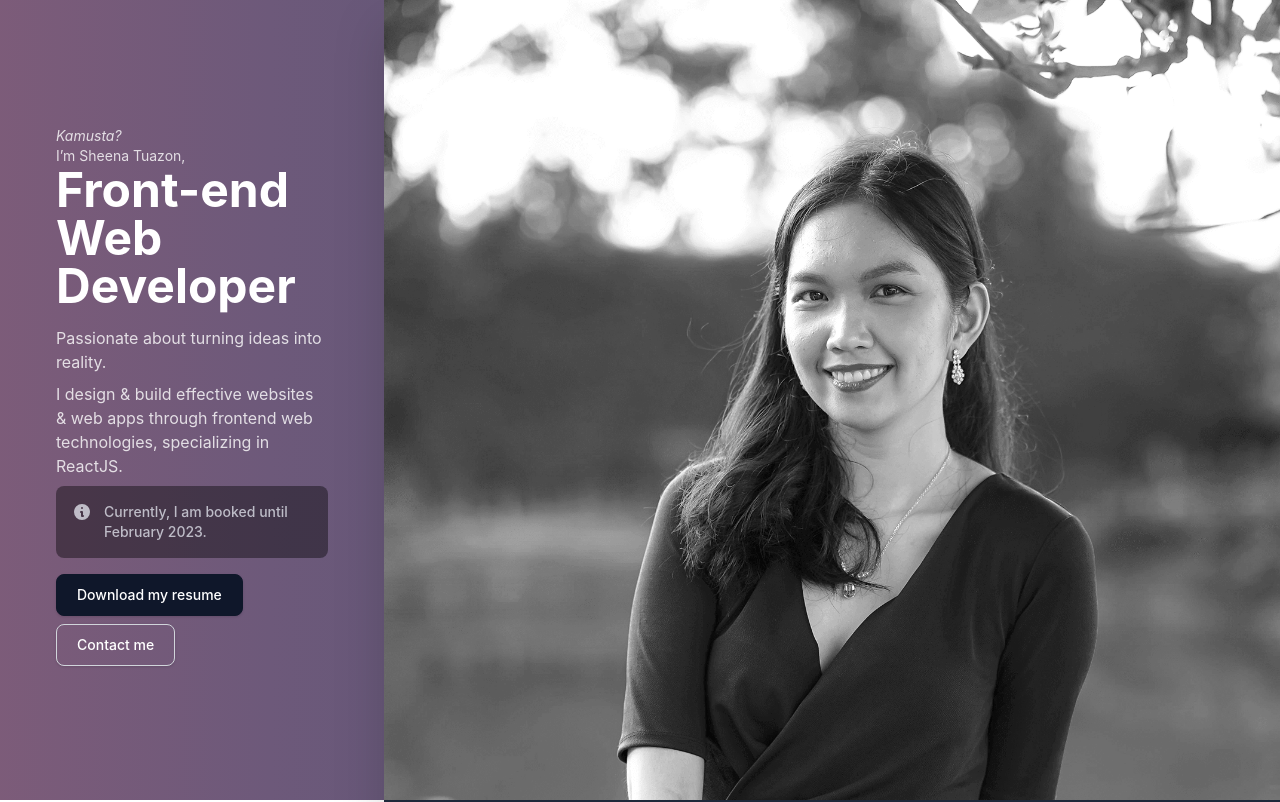
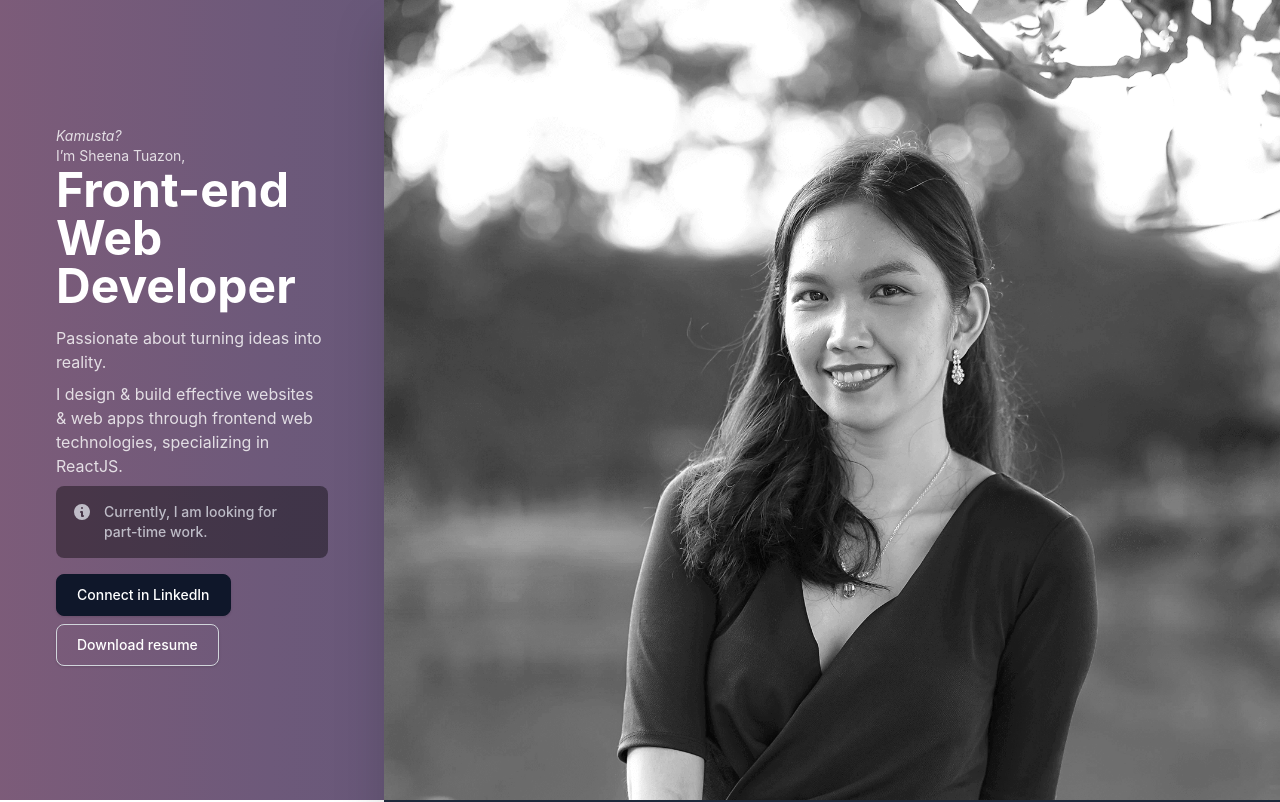
Before and after one commit to shwwwna/react-portfolio, a Next.js app: page / in a window 1280 px wide. Shown: the top 802 px of the page. Built offline with nearby package versions, Linux system fonts and the light colour scheme.

Commit message:
update availability

```diff
--- a/components/Hero.js
+++ b/components/Hero.js
@@ -42,7 +42,7 @@ const Hero = () => {
 					</svg>
 					<span class="sr-only">Info</span>
 					<div class="ml-3 text-sm font-medium mix-blend-normal text-gray-300">
-						Currently, I am booked until February 2023.
+						Currently, I am looking for part-time work.
 					</div>
 				</div>
 			</div>
@@ -51,18 +51,18 @@ const Hero = () => {
 					type="button"
 					target="_blank"
 					rel="noreferrer"
-					href="https://drive.google.com/file/d/1_py2XW-1qUlOKZjQRU1-i_cf9TJuTJFC/view?usp=share_link"
+					href="https://www.linkedin.com/in/sheena-tuazon/"
 					className="border border-slate-900 text-white bg-slate-900 hover:bg-slate-800 focus:ring-4 focus:ring-slate-300 font-medium rounded-lg text-sm px-5 py-2.5 md:mr-2 mb-2  focus:outline-none transition-all duration-200 shadow w-full md:w-fit text-center ">
-					Download my resume
+					Connect in LinkedIn
 				</a>
 
 				<a
 					type="button"
 					target="_blank"
 					rel="noreferrer"
-					href="https://www.linkedin.com/in/sheena-tuazon/"
+					href="https://drive.google.com/file/d/1_py2XW-1qUlOKZjQRU1-i_cf9TJuTJFC/view?usp=share_link"
 					className=" border border-gray-300 focus:outline-none hover:bg-teal-700 focus:ring-4 focus:ring-gray-200 font-medium rounded-lg text-sm px-5 py-2.5 md:mr-2 mb-2  transition-all duration-200 shadow w-full md:w-fit text-center ">
-					Contact me
+					Download resume
 				</a>
 			</div>
 		</div>
```
